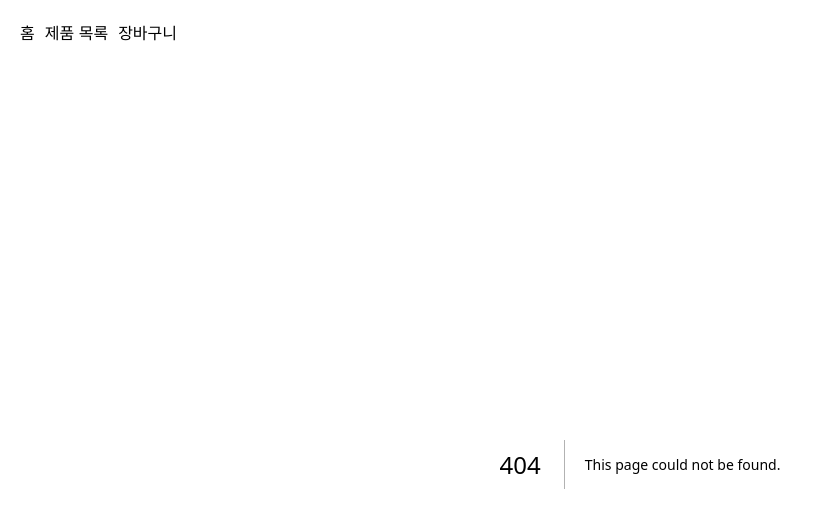
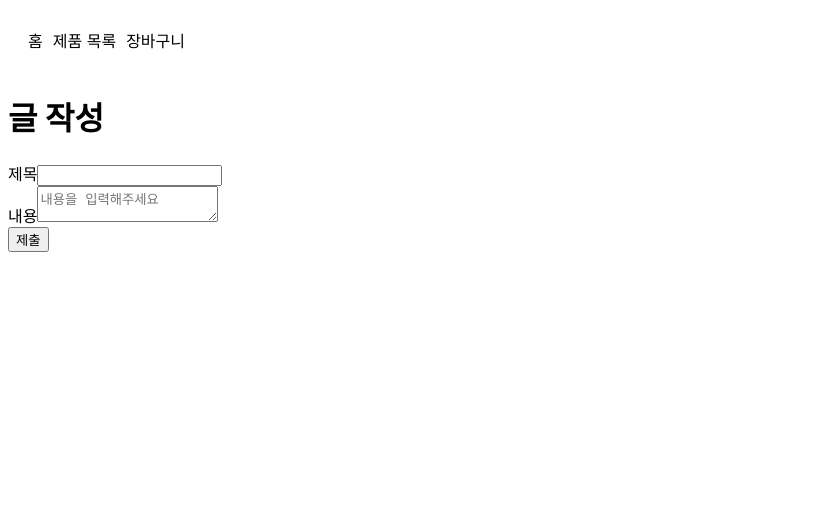
Before and after one commit to cheerdearhere/nextJSCode, a Next.js app: page /write_products in a window 1280 px wide. Before the commit this address had no page. Shown: the top 528 px of the page, without its empty margins (0-835 px from the left). Built offline with nearby package versions, Linux system fonts and the light colour scheme.

Commit message:
test: api 요청 테스트

```diff
--- /dev/null
+++ b/app/write_products/page.js
@@ -0,0 +1,70 @@
+'use client'
+import {useState} from "react";
+import {apiCall, pageLink} from "@/app/components/commons";
+import {HTTP_METHODS} from "next/dist/server/web/http";
+
+export default function Write(){
+    const [textData,setTextData] = useState({
+        title:"",
+        content:"",
+    });
+    const handlerData = (e)=>{
+        setTextData(prev=>{
+            return {
+                ...prev,
+                [e.target.name]:e.target.value
+            }
+        })
+    }
+    const dataValidation =()=>{
+        if(textData.title === null || textData.title.trim().length < 1){
+            alert("제목이 빈 상태에서 저장할 수 없습니다.");
+            return false;
+        }
+        if(textData.content===null || textData.content.trim().length < 1){
+            alert("내용이 빈 상태에서 저장할 수 없습니다.");
+            return false;
+        }
+        return confirm("저장하시겠습니까?");
+    }
+    const submitData = async ()=>{
+        if(!dataValidation()) return;
+
+        let formData = new FormData();
+        formData.append(
+            "param",
+            new Blob([JSON.stringify(textData)],{type: "application/json" })
+        );
+        const opt = {
+            headers: {
+                "Content-Type": "multipart/form-data",
+            },
+        }
+        const data = await apiCall(HTTP_METHODS[3],`${pageLink.api}test`,opt,formData);
+        alert(data);
+    }
+    return (
+        <div>
+            <h1>글 작성</h1>
+            <div className="form-container">
+                <label htmlFor="title">제목</label>
+                <input
+                    className="form-control"
+                    id="title" type="text" name="title"
+                    value={textData.title}
+                    onChange={e=>handlerData(e)}
+                />
+            </div>
+            <div className="form-container">
+                <label htmlFor="content">내용</label>
+                <textarea
+                    className="form-control"
+                    id="content" type="text" name="content"
+                    placeholder="내용을 입력해주세요"
+                    onChange={e=>handlerData(e)}
+                ></textarea>
+            </div>
+            <button className="btn btn-outline-primary" onClick={()=>submitData()}>제출</button>
+        </div>
+    )
+}
--- /dev/null
+++ b/pages/api/test.js
@@ -0,0 +1,12 @@
+import HttpResponseStatus from "@/app/components/serverSide/HttpResponseStatus";
+
+export default function handler(request,response){
+    // if(request.method===HTTP_METHODS[0]){
+    //
+    // }else if(request.method === HTTP_METHODS[3]){
+    //
+    // }
+
+    let returnMsg = `${request.method} test : ${HttpResponseStatus.SUCCESS.MESSAGE} ${new Date().toLocaleDateString()}`;
+    return response.status(HttpResponseStatus.SUCCESS.CODE).json(returnMsg);
+}
```
